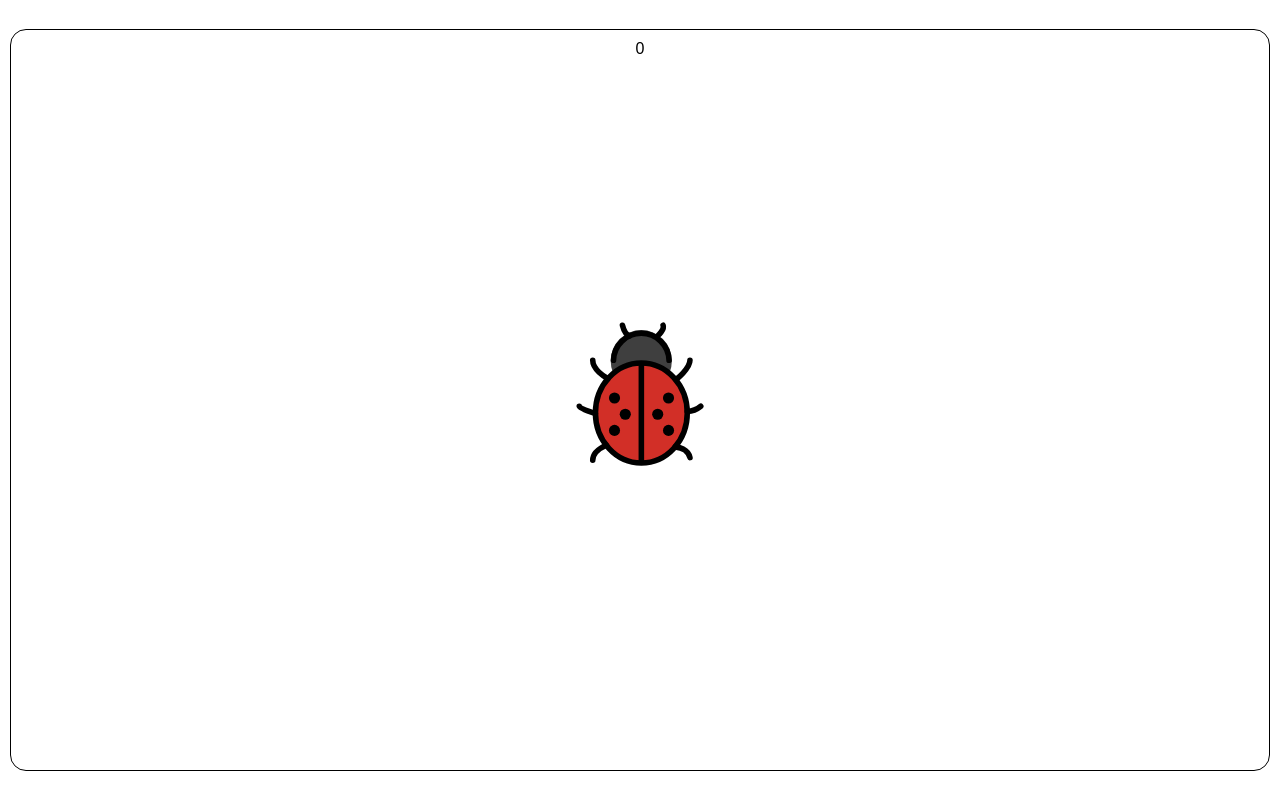
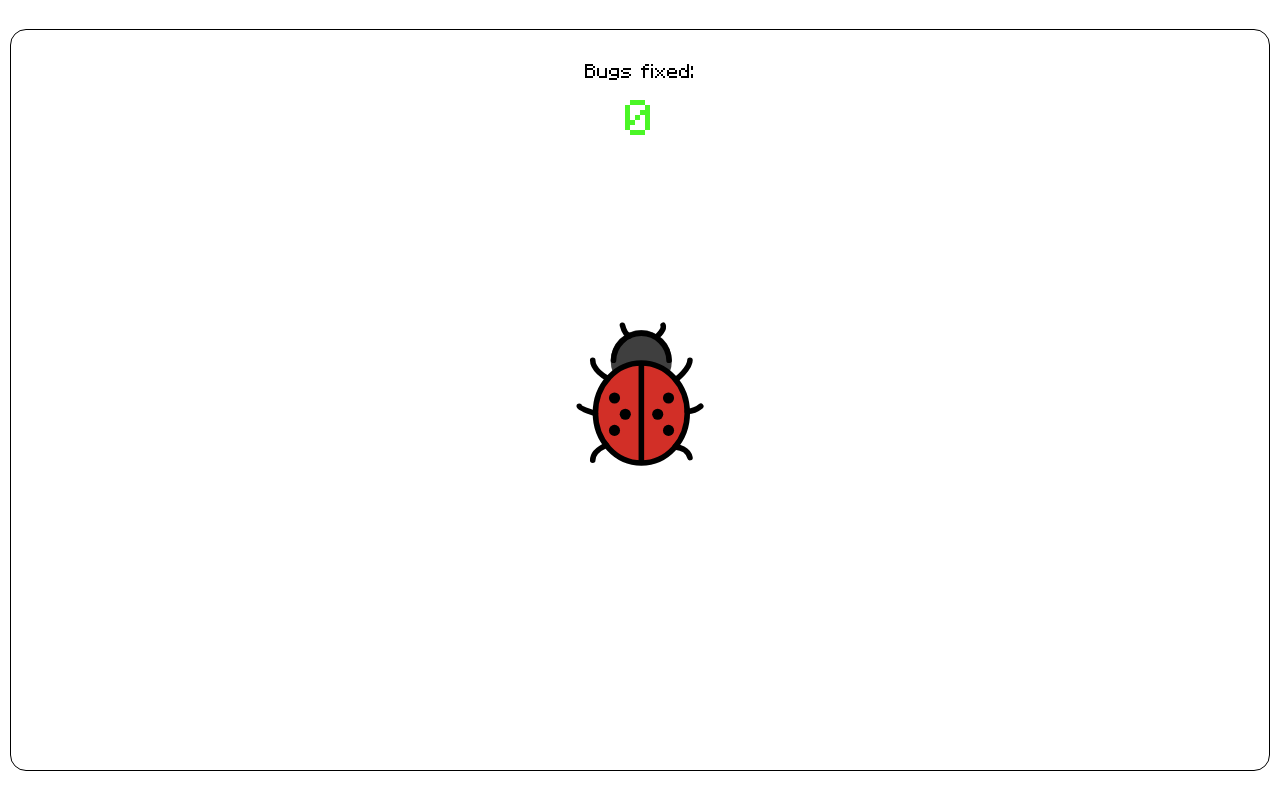
Before and after one commit to zoiska/interaktivesysteme, a plain HTML site: page index.html in a window 1280 px wide. Drawn offline with Linux system fonts and the light colour scheme.

Commit message:
coolify display
added cool font (minecraft). made currency counter terminal green matrix
style.

```diff
--- a/index.html
+++ b/index.html
@@ -8,8 +8,12 @@
     </head>
     <body>
         <div class="wrapper">
-            <div id="currencyDisplay"></div>
+            <div id="currencyDisplay">
+                <p>Bugs fixed:</p>
+                <p id="currency"></p>
+            </div>
 
+            <!--TODO: OpenMoji attribution-->
             <div id="tail">
                 <svg id="ladybug" viewBox="0 0 72 72" xmlns="http://www.w3.org/2000/svg">
                     <g id="clickableArea">
--- a/script.js
+++ b/script.js
@@ -3,7 +3,7 @@ let currencyPerClick = 1
 
 function init() {
     const clicker = document.querySelector("#clickableArea");
-    const display = document.querySelector("#currencyDisplay");
+    const display = document.querySelector("#currency");
 
     clicker.addEventListener("click", () => {
       mainCurrencyCounter += currencyPerClick;
--- a/style.css
+++ b/style.css
@@ -1,6 +1,16 @@
 html{
     box-sizing: border-box;
     height: 100%;
+    -webkit-user-select: none; /* Safari */
+    -ms-user-select: none; /* IE 10 and IE 11 */
+    user-select: none; /* Standart */
+}
+
+@font-face{
+    font-family: 'MyFont';
+    src: url('fonts/MinecraftRegular-Bmg3.otf') format('opentype');
+    font-weight: normal;
+    font-style: normal;
 }
 
 *
@@ -15,7 +25,7 @@ body{
     display: flex;
     justify-content: center;
     align-items: center;
-    font-family: Arial, Helvetica, sans-serif;
+    font-family: 'MyFont', sans-serif;
     font-display: swap;
     height: inherit;
     margin: auto;
@@ -34,6 +44,19 @@ body{
     border: 1px solid black;
     border-radius: 16px;
     padding: 10px 25px;
+}
+
+#currencyDisplay{
+    display: flex;
+    position: absolute;
+    justify-content: center;
+    font-size: 20px;
+}
+
+#currency{
+    position: absolute;
+    font-size: 50px;
+    color: #4AF626;
 }
 
 #ladybug{
```
Also changed, not shown: fonts/MinecraftRegular-Bmg3.otf (added).
